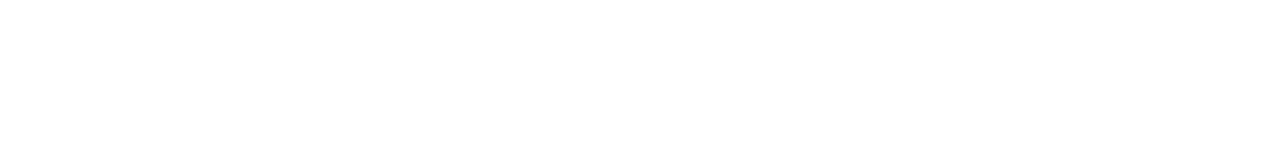
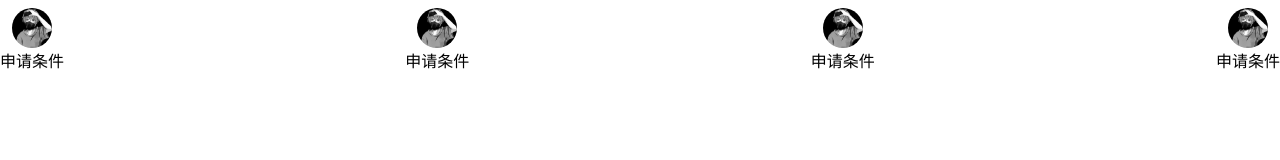
Before and after one commit to cc199623/Night, a plain HTML site: page index.html in a window 1280 px wide. Drawn offline with Linux system fonts and the light colour scheme.

Commit message:
上传content

```diff
--- a/index.html
+++ b/index.html
@@ -3,11 +3,34 @@
 <head>
     <meta charset="UTF-8" />
     <title>Document</title>
+    <meta name="viewport" content="width=device-width, initial-scale=1.0, maximum-scale=1.0, user-scalable=0">
+    <meta http-equiv="X-UA-Compatible" content="IE=edge,chrome=1" >
+    <meta name="format-detection" content="telephone=no,email=no,adress=no">
+    <link rel="stylesheet" type="text/css" href="style.css">
 </head>
 <body>
     <div class="wrap">
         <header></header>
-        <content></content>
+        <content>
+            <div class="ban">
+                <dl>
+                    <dt><img src="img/1.jpg" alt=""></dt>
+                    <dd>申请条件</dd>
+                </dl>
+                <dl>
+                    <dt><img src="img/1.jpg" alt=""></dt>
+                    <dd>申请条件</dd>
+                </dl>
+                <dl>
+                    <dt><img src="img/1.jpg" alt=""></dt>
+                    <dd>申请条件</dd>
+                </dl>
+                <dl>
+                    <dt><img src="img/1.jpg" alt=""></dt>
+                    <dd>申请条件</dd>
+                </dl>
+            </div>
+        </content>
         <footer>
 
         </footer>
--- /dev/null
+++ b/style.css
@@ -0,0 +1,31 @@
+*{
+    margin:0;
+    paddig:0;
+    list-style: none;
+}
+html,body,.wrap{
+    width: 100%;
+    height: 100%;
+    overflow:hidden;
+}
+.ban{
+    height: 80px;
+    display: flex;
+    justify-content: space-between;
+    align-items: center;
+}
+.ban dl{
+    display: flex;
+    justify-content: space-between;
+    flex-direction:column;
+    align-items:center;
+}
+.ban dl dt{
+    width: 40px;
+    height: 40px
+}
+.ban dl dt img{
+    width: 100%;
+    height: 100%;
+    border-radius: 50%;
+}
```
Also changed, not shown: img/1.jpg (added).
